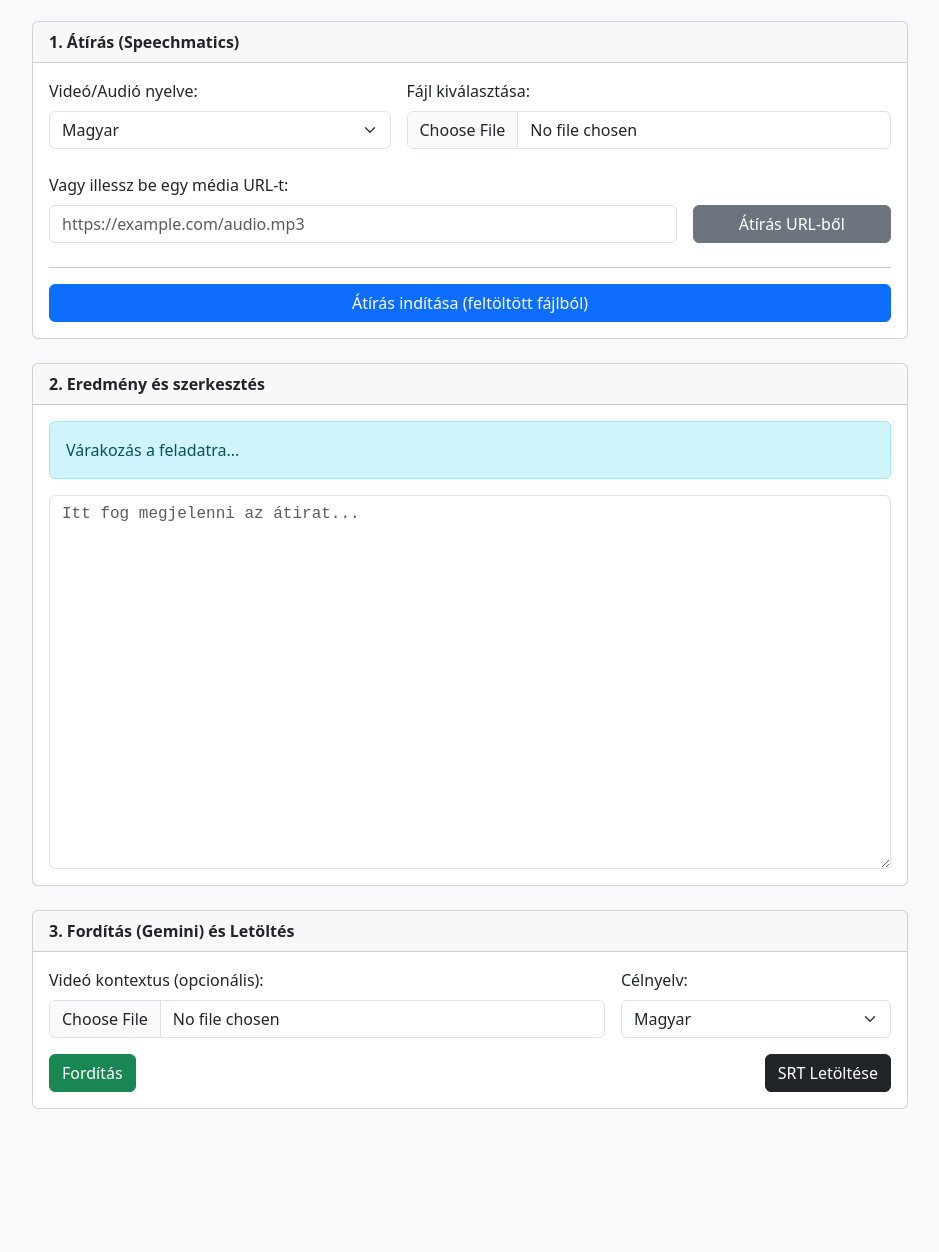
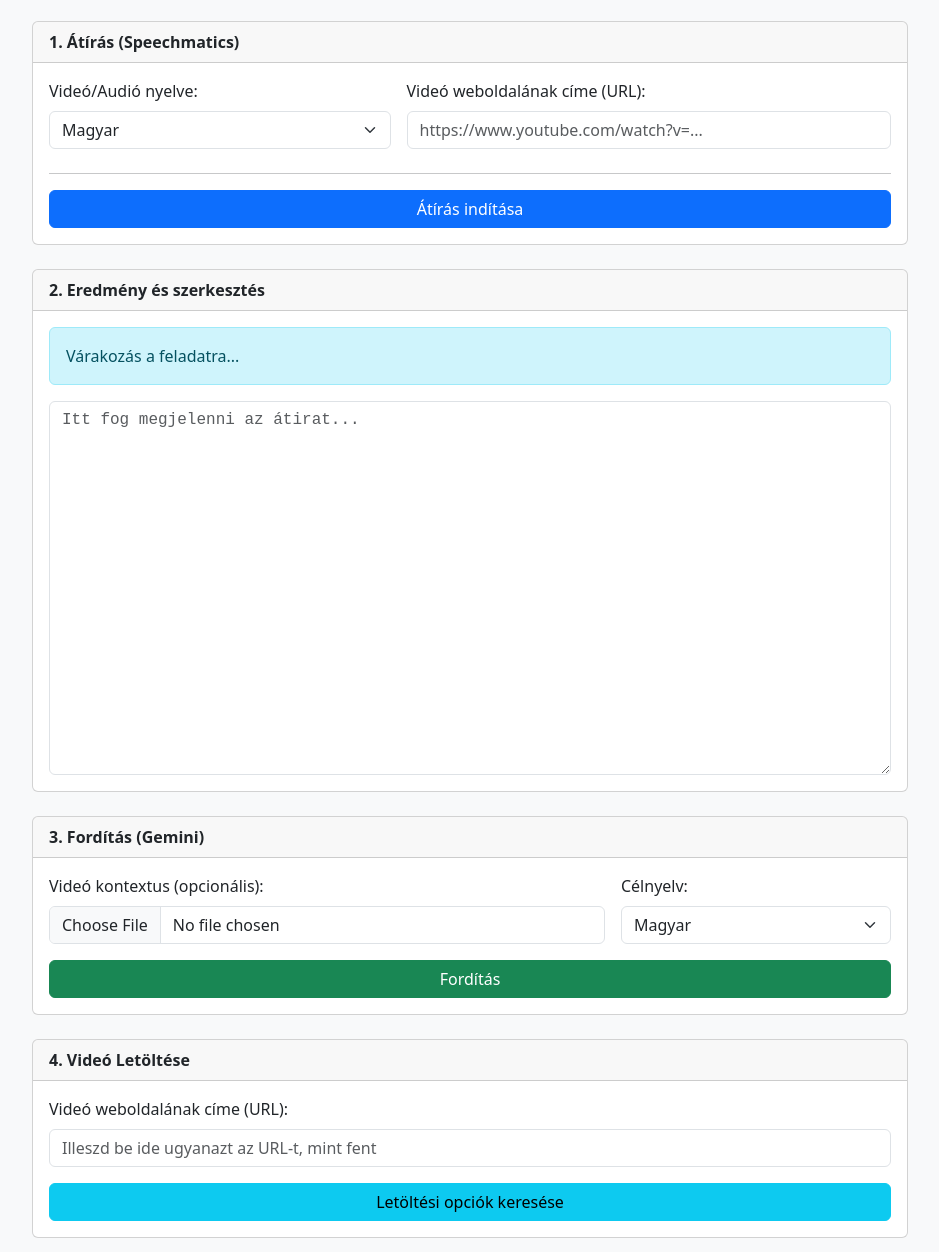
Before and after one commit to mobilerack/Trancribed, a plain HTML site: page templates/index.html in a window 1280 px wide. Shown: the part 248-1500 px from the top of the page, without its empty margins (170-1109 px from the left). Before the commit the page ends 1405 px from the top, so only its background shows below. Drawn offline with nearby package versions, Linux system fonts and the light colour scheme.

Commit message:
Update index.html

```diff
--- a/templates/index.html
+++ b/templates/index.html
@@ -12,6 +12,9 @@
         .card { margin-top: 1.5rem; }
         #srtEditor { font-family: monospace; }
         .spinner-border { vertical-align: middle; margin-left: 10px; }
+        /* A letöltési linkek stílusa a modálban */
+        .download-link-item { cursor: pointer; }
+        .download-link-item:hover { background-color: #e9ecef; }
     </style>
 </head>
 <body>
@@ -21,6 +24,7 @@
         <p class="lead">Speechmatics átírás & Gemini multimodális fordítás</p>
     </div>
 
+    <!-- API KULCSOK -->
     <div class="api-keys d-flex justify-content-between mb-3 p-3 bg-light rounded">
         <div>
             <label for="speechmaticsKey" class="form-label small">Speechmatics API Kulcs:</label>
@@ -34,6 +38,7 @@
         </div>
     </div>
 
+    <!-- ÁTÍRÁS -->
     <div class="card">
         <div class="card-header fw-bold">1. Átírás (Speechmatics)</div>
         <div class="card-body">
@@ -53,27 +58,19 @@
                     </select>
                 </div>
                 <div class="col-md-7">
-                    <label for="transcribeFile" class="form-label">Fájl kiválasztása:</label>
-                    <input type="file" id="transcribeFile" class="form-control">
-                </div>
-            </div>
-             <div class="row g-3 mt-2 align-items-end">
-                <div class="col-md-9">
-                    <label for="audioUrlInput" class="form-label">Vagy illessz be egy média URL-t:</label>
-                    <input type="url" class="form-control" id="audioUrlInput" placeholder="https://example.com/audio.mp3">
-                </div>
-                <div class="col-md-3">
-                    <button id="transcribeUrlButton" class="btn btn-secondary w-100">Átírás URL-ből</button>
+                    <label for="pageUrlInput" class="form-label">Videó weboldalának címe (URL):</label>
+                    <input type="url" class="form-control" id="pageUrlInput" placeholder="https://www.youtube.com/watch?v=...">
                 </div>
             </div>
             <hr class="mt-4">
             <button id="transcribeButton" class="btn btn-primary w-100">
-                Átírás indítása (feltöltött fájlból)
+                Átírás indítása
                 <div id="transcribeSpinner" class="spinner-border spinner-border-sm d-none" role="status"></div>
             </button>
         </div>
     </div>
 
+    <!-- EREDMÉNY -->
     <div class="card">
          <div class="card-header fw-bold">2. Eredmény és szerkesztés</div>
          <div class="card-body">
@@ -82,8 +79,9 @@
          </div>
     </div>
 
+    <!-- FORDÍTÁS -->
     <div class="card">
-        <div class="card-header fw-bold">3. Fordítás (Gemini) és Letöltés</div>
+        <div class="card-header fw-bold">3. Fordítás (Gemini)</div>
         <div class="card-body">
              <div class="row g-3">
                 <div class="col-md-8">
@@ -104,17 +102,50 @@
                     </select>
                 </div>
              </div>
-            <div class="d-grid gap-2 d-md-flex justify-content-md-between mt-3">
+            <div class="d-grid mt-3">
                  <button id="translateButton" class="btn btn-success">
                     Fordítás
                     <div id="translateSpinner" class="spinner-border spinner-border-sm d-none" role="status"></div>
                 </button>
-                <button id="downloadSrtButton" class="btn btn-dark">SRT Letöltése</button>
             </div>
         </div>
     </div>
+
+    <!-- ÚJ: LETÖLTÉS SZEKCIÓ -->
+    <div class="card">
+        <div class="card-header fw-bold">4. Videó Letöltése</div>
+        <div class="card-body">
+            <label for="downloadUrlInput" class="form-label">Videó weboldalának címe (URL):</label>
+            <input type="url" class="form-control" id="downloadUrlInput" placeholder="Illeszd be ide ugyanazt az URL-t, mint fent">
+            <div class="d-grid mt-3">
+                <button id="getLinksButton" class="btn btn-info">
+                    Letöltési opciók keresése
+                    <div id="downloadSpinner" class="spinner-border spinner-border-sm d-none" role="status"></div>
+                </button>
+            </div>
+        </div>
+    </div>
+
+    <!-- ÚJ: LETÖLTÉSI MODÁL -->
+    <div class="modal fade" id="downloadModal" tabindex="-1" aria-labelledby="downloadModalLabel" aria-hidden="true">
+      <div class="modal-dialog modal-lg">
+        <div class="modal-content">
+          <div class="modal-header">
+            <h5 class="modal-title" id="downloadModalLabel">Válaszd ki a letölteni kívánt minőséget</h5>
+            <button type="button" class="btn-close" data-bs-dismiss="modal" aria-label="Close"></button>
+          </div>
+          <div class="modal-body">
+            <p>Kattints a sorra a letöltés indításához.</p>
+            <div id="downloadLinksContainer" class="list-group">
+              <!-- A letöltési linkek ide kerülnek dinamikusan -->
+            </div>
+          </div>
+        </div>
+      </div>
+    </div>
+
 </div>
-<!-- A hivatkozás a külső JS fájlra -->
+<script src="https://cdn.jsdelivr.net/npm/bootstrap@5.3.3/dist/js/bootstrap.bundle.min.js"></script>
 <script src="/static/js/script.js"></script>
 </body>
 </html>
```
